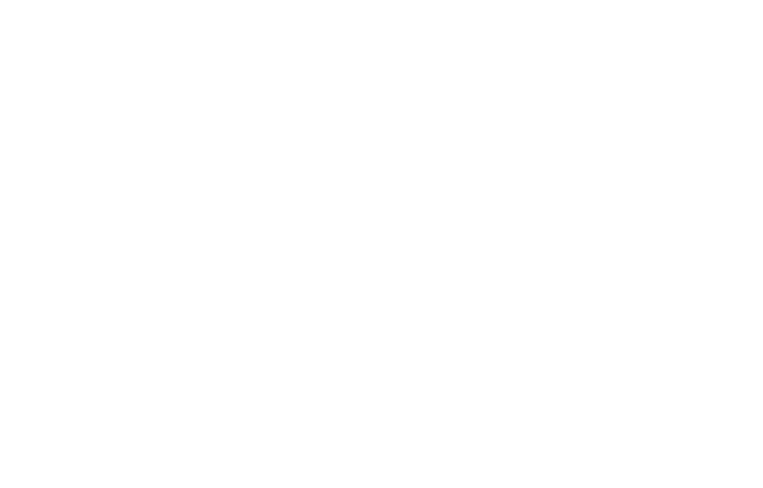
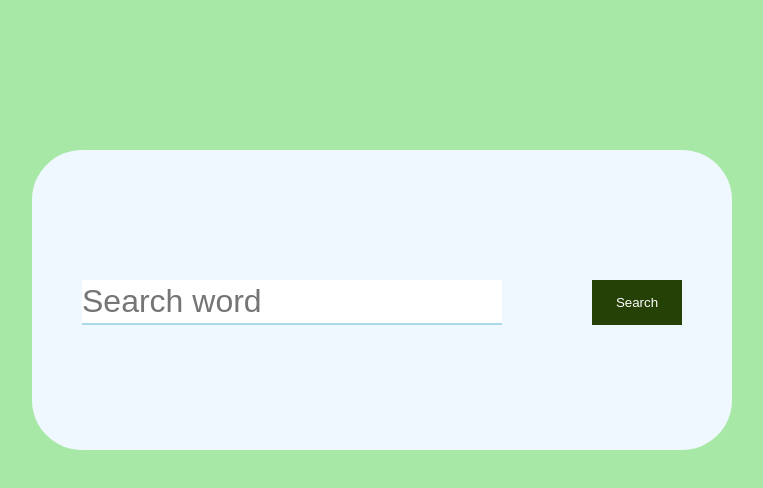
Before and after one commit to sauliusss/dictionary_API_t, a website: page index.html in a window 1280 px wide. Shown: the whole page, without its empty margins (258-1021 px from the left). Drawn offline with Linux system fonts and the light colour scheme.

Commit message:
add search bar and button html css

```diff
--- a/index.css
+++ b/index.css
@@ -0,0 +1,51 @@
+* {
+  padding: 0;
+  margin: 0;
+  box-sizing: border-box;
+}
+
+body {
+  background-color: #0ec20e5d;
+}
+
+.table {
+}
+
+.dictionary-table {
+  position: absolute;
+  width: 700px;
+  height: 300px;
+  padding: 130px 50px;
+  /* top: 50%; */
+  left: 50%;
+  transform: translate(-50%, 50%);
+  background-color: aliceblue;
+  border-radius: 50px;
+}
+
+.search-bar {
+  display: flex;
+  width: 100%;
+  justify-content: space-between;
+}
+
+.search-bar input {
+  width: 70%;
+  font-size: 32px;
+  border: none;
+  border-bottom: 2px solid #0e98c25d;
+  outline: none;
+}
+
+.btn {
+  padding: 15px 0;
+  width: 15%;
+  background-color: rgb(37, 65, 5);
+  color: #fff;
+  border: none;
+}
+
+.btn:hover {
+  background-color: rgba(148, 236, 140, 0.212);
+  color: #000;
+}
--- a/index.html
+++ b/index.html
@@ -7,6 +7,14 @@
     <link rel="stylesheet" href="./index.css" />
   </head>
   <body>
+    <div class="table">
+      <div class="dictionary-table">
+        <div class="search-bar">
+          <input type="text" placeholder="Search word" id="search" />
+          <button class="btn">Search</button>
+        </div>
+      </div>
+    </div>
     <script src="./index.js" defer></script>
   </body>
 </html>
```
